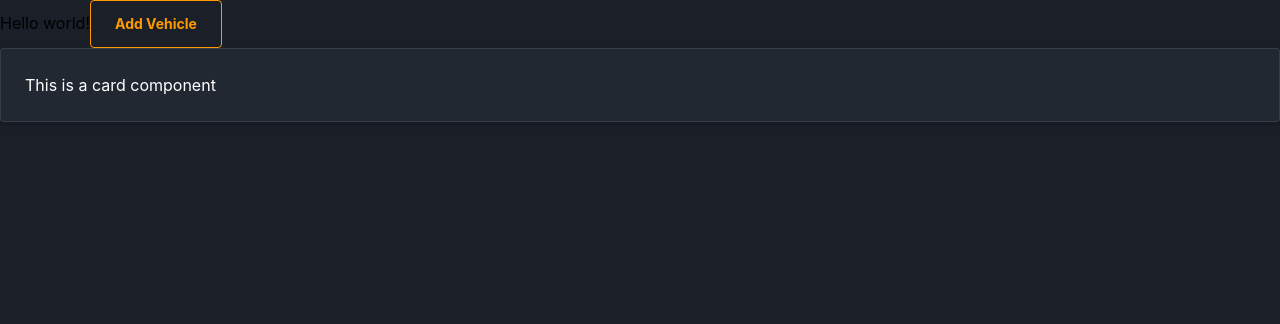
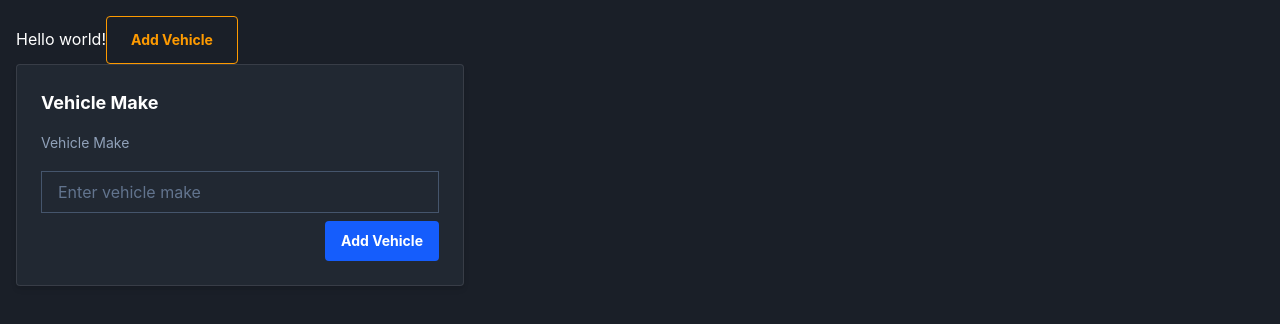
Before and after one commit to md-danish-lg/vehicle-service-frontend, a React (Vite) app: page / in a window 1280 px wide. Shown: the top 324 px of the page. Built offline with nearby package versions, Linux system fonts and the light colour scheme.

Commit message:
add Input component and update App to include it; refactor Card styles

```diff
--- a/src/App.tsx
+++ b/src/App.tsx
@@ -1,16 +1,15 @@
 import { Button } from "./components/ui/Button";
-import { Card } from "./components/ui/Card";
+import { Input } from "./components/ui/Input";
 
 export default function App() {
-    return( <>
+    return(
+    <div className="max-w-7xl mx-auto p-4">
         <h1 className="text-3xl font-bold underline"></h1>
             Hello world!
         <Button variant="hollow" size="lg">
             Add Vehicle
         </Button>
-        <Card>
-            <h1>This is a card component</h1>
-        </Card>
-        </>
+        <Input label="Vehicle Make" placeholder="Enter vehicle make" buttonType="primary" buttonText="Add Vehicle"></Input>
+    </div>
     )
 }
--- a/src/components/ui/Button.tsx
+++ b/src/components/ui/Button.tsx
@@ -1,7 +1,7 @@
 import type { ComponentProps } from "react"
 import { twMerge } from "tailwind-merge"
 
-type Variant =
+export type Variant =
   | "primary"
   | "secondary"
   | "success"
--- a/src/components/ui/Card.tsx
+++ b/src/components/ui/Card.tsx
@@ -7,7 +7,7 @@ type cardProps = {
 
 export function Card({children}: cardProps) {
     return (
-        <div className="bg-blue-200/5 border border-white/10 shadow-md rounded-sm p-6 text-white">
+        <div className="bg-blue-200/5 border border-white/10 shadow-md rounded-sm p-6 text-white w-md">
             {children}
         </div>
     )
--- /dev/null
+++ b/src/components/ui/Input.tsx
@@ -0,0 +1,38 @@
+import { Button, type Variant } from "./Button";
+import { Card } from "./Card";
+
+
+
+
+type InputProps = {
+    children?: React.ReactNode;
+    label?: string;
+    buttonType?: Variant,
+    buttonText?: string,
+} & React.ComponentProps<"input">;
+
+
+export function Input({ children, label="label", buttonType="primary", buttonText, className, ...props }: InputProps) {
+    return (
+        <Card >
+            <div className="flex flex-col gap-2 items-baseline">
+                <h1 className="text-lg font-bold text-white mb-2">{label}</h1>
+                <p className="text-sm text-slate-400 mb-2.5">{label}</p>
+                <input type="text" {...props} className="bg-transparent w-full border border-slate-600 text-slate-300 placeholder:text-slate-500 py-2 px-4" />
+
+            </div>
+            <div className="flex justify-end gap-2">
+
+                <Button
+                        variant={buttonType}
+                        size="md"
+                        className="mt-2 gap-0.5"
+                    >
+                        {buttonText}
+                </Button>
+
+            </div>
+        </Card>
+
+    )
+}
--- a/src/index.css
+++ b/src/index.css
@@ -2,5 +2,6 @@
 
 
 body {
+    color: #ffffff;
     background-color: #1a1f28;
 }
```
